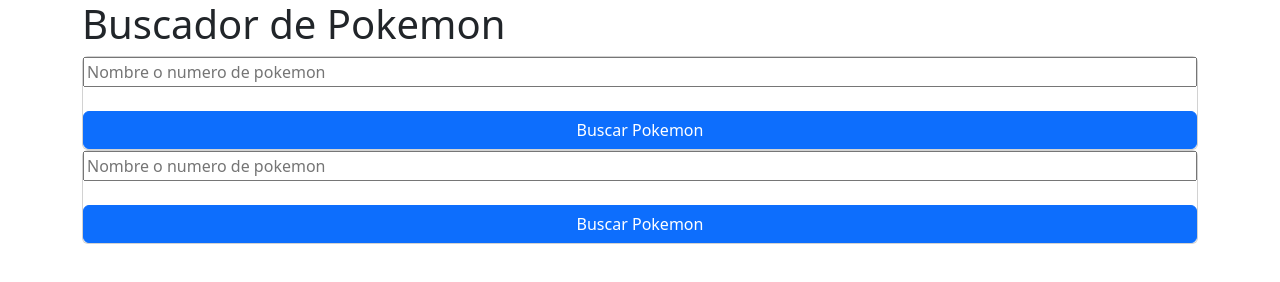
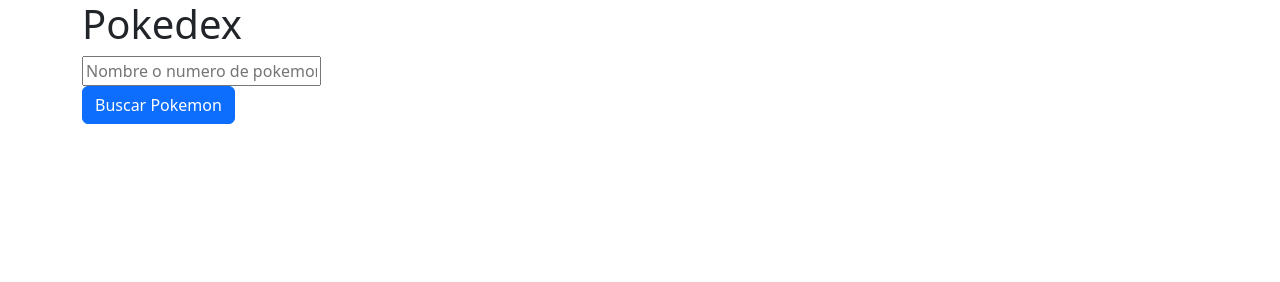
Before and after one commit to LuisGabriel112/pokedex, a plain HTML site: page index.html in a window 1280 px wide. Drawn offline with nearby package versions, Linux system fonts and the light colour scheme.

Commit message:
Add files via upload

```diff
--- a/index.html
+++ b/index.html
@@ -9,21 +9,15 @@
 </head>
 <body>
     <div class="container">
-        <h1>Buscador de Pokemon</h1>
-
+        <h1>Pokedex</h1>
+        <div class="search-bar">
+            <input type="text" name="" id="pokemonInput1" placeholder="Nombre o numero de pokemon"> <br>
+                <button class="btn btn-primary" onclick="buscarPokemon(1)">Buscar Pokemon</button>
+        </div>
         <div class="cards">
-            <div class="card one">
-                <input type="text" name="" id="pokemonInput1" placeholder="Nombre o numero de pokemon"> <br>
-                <button class="btn btn-primary" onclick="buscarPokemon(1)">Buscar Pokemon</button>
+            <div class="card_one">
                 <div id="pokemonInfo1"></div>
             </div>
-
-            <div class="card two">
-                <input type="text" name="" id="pokemonInput2" placeholder="Nombre o numero de pokemon"> <br>
-                <button class="btn btn-primary " onclick="buscarPokemon(2)">Buscar Pokemon</button>
-                <div id="pokemonInfo2"></div>
-            </div>
-
         </div>
     </div>
 
--- a/main.js
+++ b/main.js
@@ -29,13 +29,14 @@
     <h5 class="card-title PK-name">${datosPokemon.name.toUpperCase()}</h5>
     <p class="card-text">id: ${datosPokemon.id}</p>
     <p class="card-text">tipo: ${datosPokemon.types.map((type) => type.type.name)}</p>
-
+    <p></p>
     <a href="#" class="btn btn-primary">añadir a mi equipo</a>
   </div>
 </div>
     `;
 };
 
+
 const mostrarError = (contenedorNum, error) => {
     let infoDivId = `pokemonInfo${contenedorNum}`
     let infoDiv = document.getElementById(infoDivId)
--- a/style.css
+++ b/style.css
@@ -0,0 +1,8 @@
+body{
+    background-repeat: no-repeat;
+}
+
+.card_one{
+    background: none;
+    margin: 10px, 0px, 0px,0px;
+}
```
